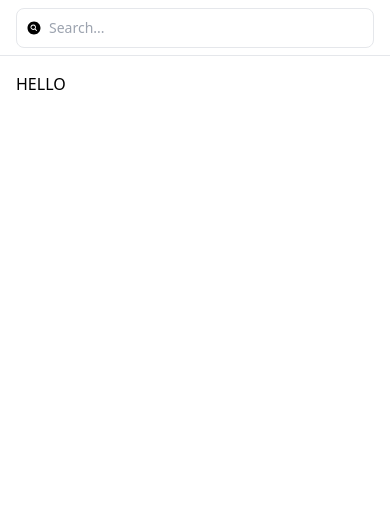
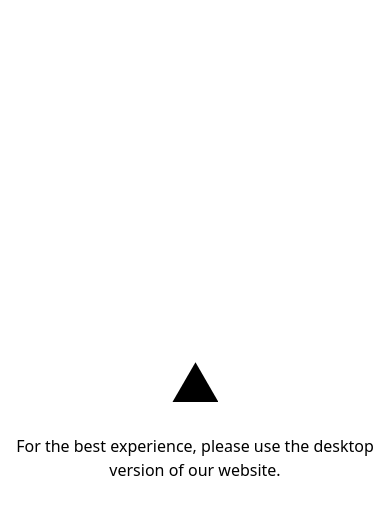
Before and after one commit to tylersonn/code-test, a Next.js app: page / in a window 390 px wide. Shown: the top 514 px of the page. Built offline with nearby package versions, Linux system fonts and the light colour scheme.

Commit message:
disable app when on mobile

```diff
--- a/src/app/(dashboard)/Providers.tsx
+++ b/src/app/(dashboard)/Providers.tsx
@@ -1,7 +1,35 @@
 "use client";
 
+import MobileViewMessage from "@/components/mobilemessage/MobileviewMessage";
 import { TooltipProvider } from "@/components/ui/tooltip";
+import { isMobileScreen } from "@/utils/helper";
+import { Fragment, useEffect, useState } from "react";
 
 export default function Providers({ children }: { children: React.ReactNode }) {
-  return <TooltipProvider>{children}</TooltipProvider>;
+  const [windowWidth, setWindowWidth] = useState(0);
+
+  useEffect(() => {
+    // Check if window is defined (i.e., we're in the browser)
+    if (typeof window === "undefined") {
+      return;
+    }
+
+    // Function to update the width
+    const handleResize = () => {
+      setWindowWidth(window.innerWidth);
+    };
+
+    // Call the function initially to set the width
+    handleResize();
+
+    // Add the event listener
+    window.addEventListener("resize", handleResize);
+
+    // Cleanup the event listener on component unmount
+    return () => {
+      window.removeEventListener("resize", handleResize);
+    };
+  }, []);
+
+  return <Fragment>{isMobileScreen(windowWidth) ? <MobileViewMessage /> : <TooltipProvider>{children}</TooltipProvider>}</Fragment>;
 }
--- a/src/app/(dashboard)/layout.tsx
+++ b/src/app/(dashboard)/layout.tsx
@@ -19,6 +19,7 @@ import Providers from "./Providers";
 import { NavItem } from "./nav-item";
 import { VercelLogo } from "@/components/ui/Icons";
 import { SearchInput } from "@/components/Search/Search";
+
 
 export default function DashboardLayout({ children }: { children: React.ReactNode }) {
   return (
--- /dev/null
+++ b/src/components/mobilemessage/MobileviewMessage.tsx
@@ -0,0 +1,13 @@
+import React from "react";
+import { VercelLogo } from "../ui/Icons";
+
+const MobileViewMessage = () => {
+  return (
+    <div className="flex flex-col justify-center items-center min-h-screen m-auto gap-8">
+      <VercelLogo className="h-10 w-1- transition-all group-hover:scale-110 gap-4" />
+      <p className="text-center text-md">For the best experience, please use the desktop version of our website.</p>
+    </div>
+  );
+};
+
+export default MobileViewMessage;
--- a/src/utils/helper.ts
+++ b/src/utils/helper.ts
@@ -1,6 +1,12 @@
 import { clsx, type ClassValue } from "clsx";
 import { twMerge } from "tailwind-merge";
+
+const MOBILE_WIDTH = 639;
 
 export function cn(...inputs: ClassValue[]) {
   return twMerge(clsx(inputs));
 }
+
+export function isMobileScreen(innerWidth: number) {
+  return innerWidth <= MOBILE_WIDTH;
+}
```
